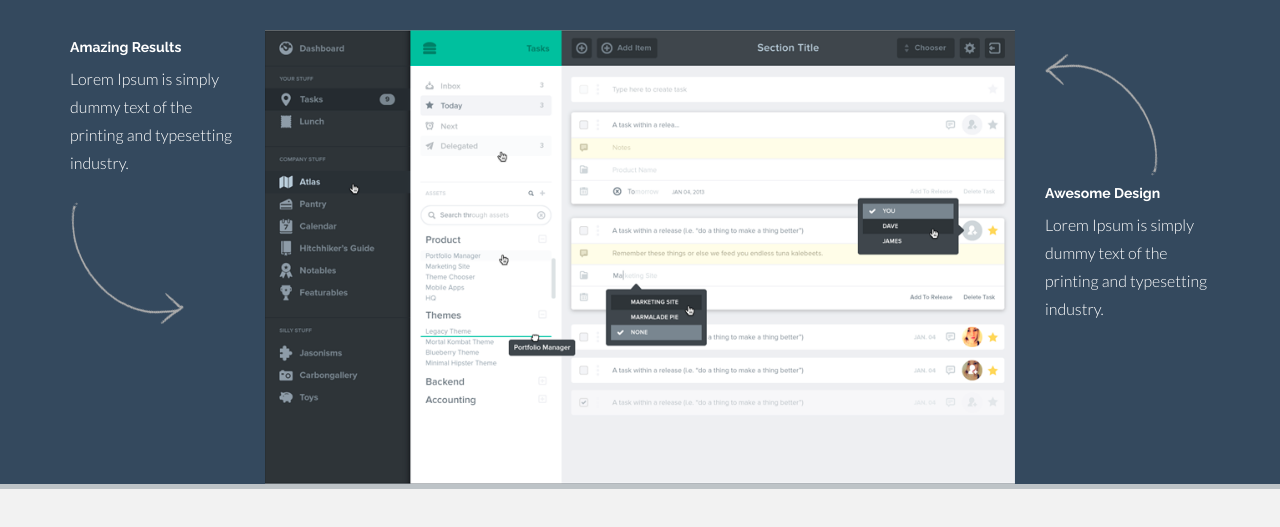
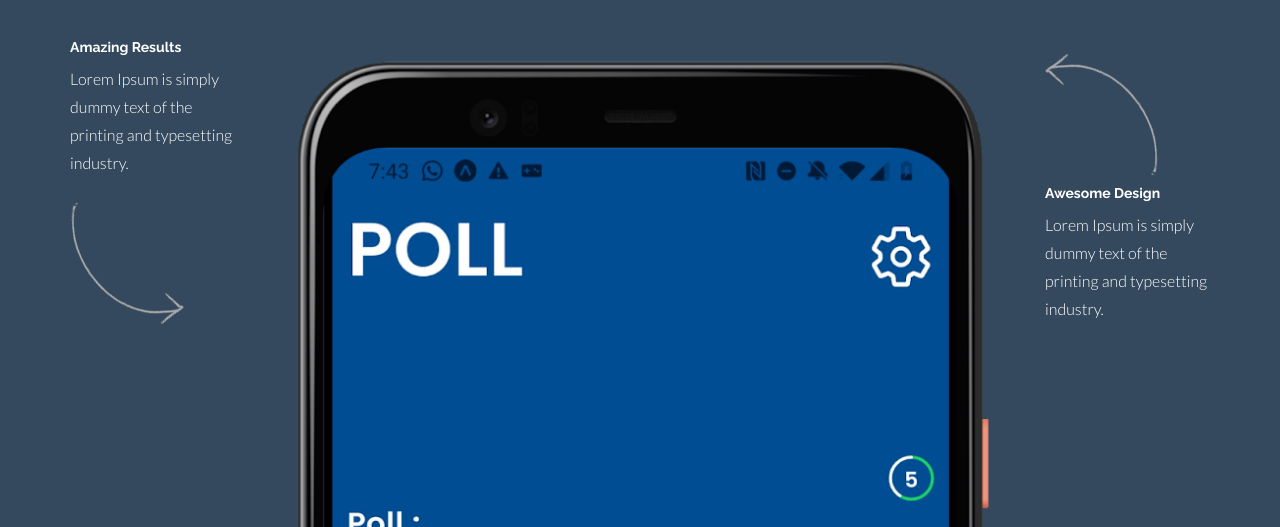
Before and after one commit to AbhigyaSodani/VoteScopeSite, a plain HTML site: page index.html in a window 1280 px wide. Shown: the part 273-800 px from the top of the page. Drawn offline with Linux system fonts and the light colour scheme.

Commit message:
Update index.html

```diff
--- a/index.html
+++ b/index.html
@@ -65,7 +65,7 @@
 	    			<img class="hidden-xs hidden-sm hidden-md" src="assets/img/arrow1.png">
 	    		</div>
 	    		<div class="col-lg-8">
-	    			<img class="img-responsive" src="assets/img/app-bg.png" alt="">
+	    			<img class="img-responsive" src="assets/img/phone_pic.png" alt="">
 	    		</div>
 	    		<div class="col-lg-2">
 	    			<br>
```
